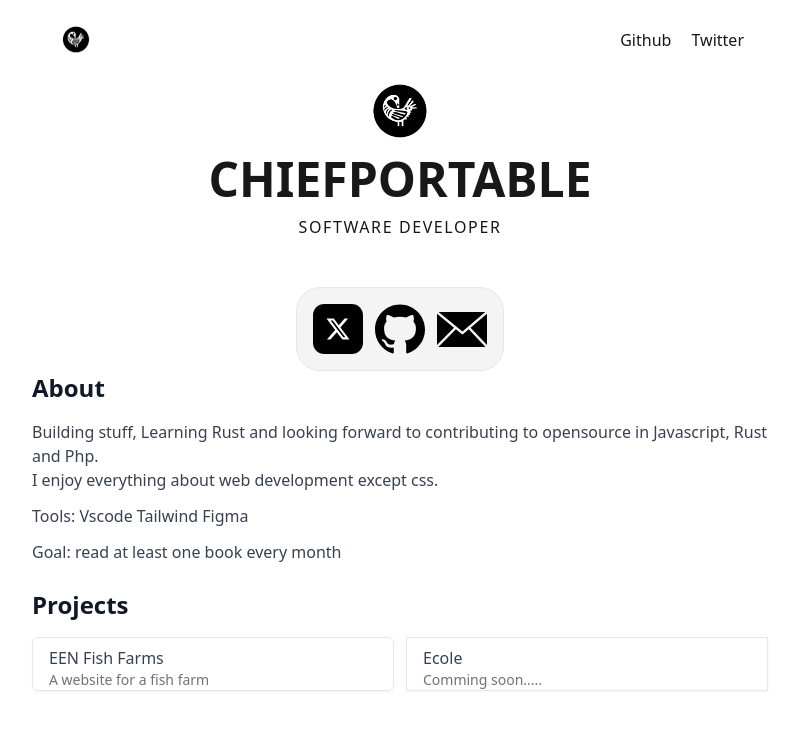
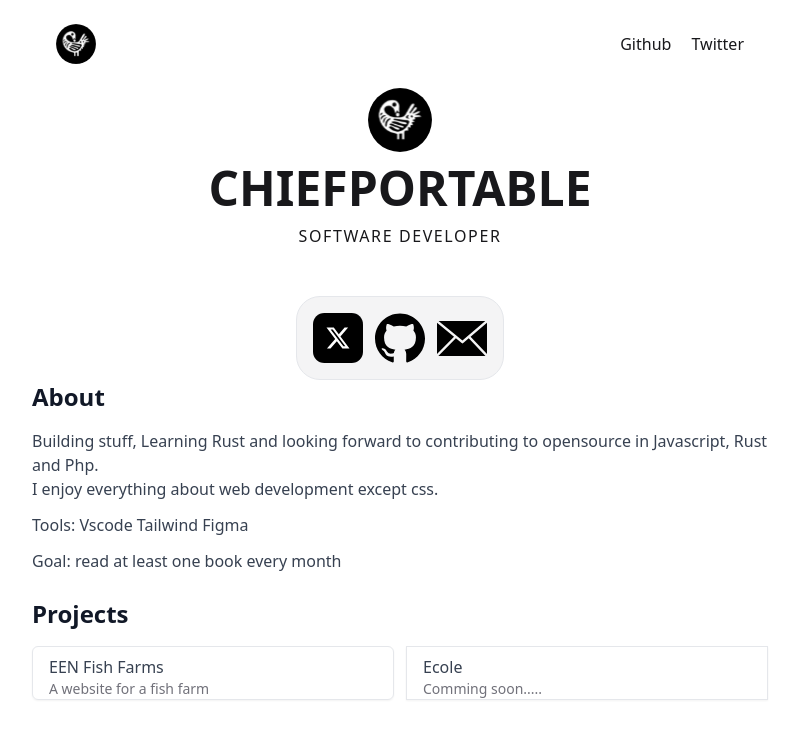
Before and after one commit to at-o/at-o.github.io, a Jekyll site: the page built from index.html, in a window 1280 px wide. Shown: the top 739 px of the page, without its empty margins (240-1039 px from the left). Built offline with Jekyll 4.4.1, drawn with Linux system fonts in a browser that asks for light colours; nearby versions of some CDN libraries.

Commit message:
image extension changed

```diff
--- a/index.html
+++ b/index.html
@@ -6,7 +6,7 @@ layout: default
   <nav class="flex justify-between items-center p-6">
     <div>
       <a href="/">
-        <img src="assets/inspire.jpg" alt="logo" width="40" height="33" />
+        <img src="assets/sankofa.svg" alt="logo" width="40" height="33" />
       </a>
     </div>
     <div class="space-x-4">
@@ -17,7 +17,7 @@ layout: default
 
   <div class="mb-12 text-center">
     <div>
-      <img class="w-auto h-16 mx-auto" src="assets/inspire.jpg" alt="logo" />
+      <img class="w-auto h-16 mx-auto" src="assets/sankofa.svg" alt="logo" />
     </div>
     <div>
       <h1 class="text-5xl font-bold leading-normal uppercase">ChiefPortable</h1>
```
Also changed, not shown: assets/sankofa.svg (added).
